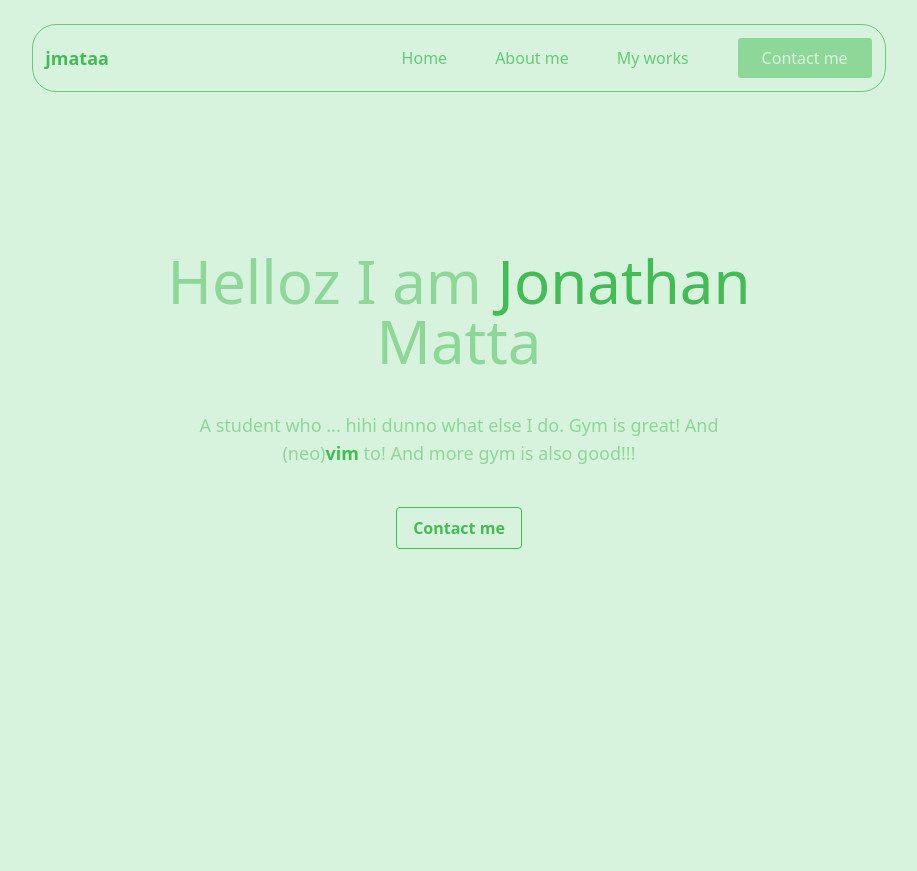
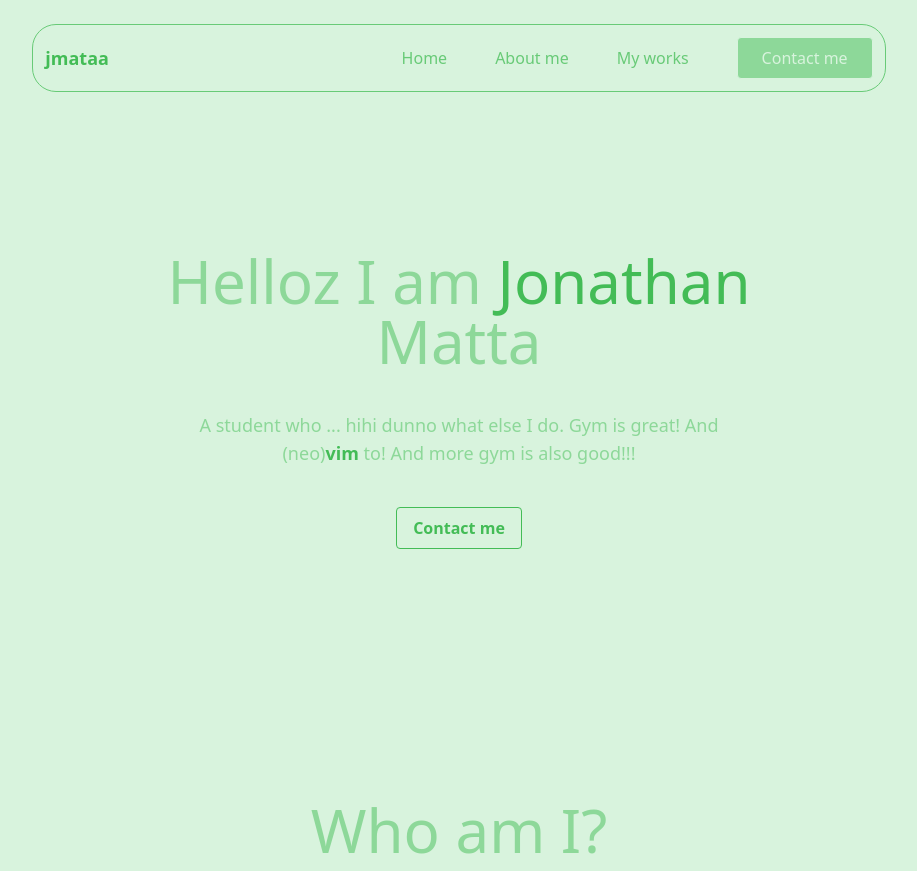
Before and after one commit to jmattaa/portfolio, a React (Vite) app: page / in a window 1280 px wide. Shown: the whole page, without its empty margins (181-1098 px from the left). Before the commit the page ends 800 px from the top, so only its background shows below. Built offline with nearby package versions, Linux system fonts and the light colour scheme.

Commit message:
Add about
Signed-off-by: jmattaa <mattajonathan1@gmail.com>

```diff
--- a/src/App.tsx
+++ b/src/App.tsx
@@ -1,11 +1,13 @@
 import Nav from './components/Nav'
 import Hero from './components/Hero'
+import About from './components/About'
 
 function App() {
     return (
         <>
             <Nav />
             <Hero />
+            <About />
         </>
     )
 }
--- /dev/null
+++ b/src/components/About.tsx
@@ -0,0 +1,14 @@
+
+function About() {
+    return (
+        <div className='w-full flex flex-col'>
+            <h1 className='text-3xl text-center text-palette-3
+                            lg:text-5xl xl:text-6xl'
+            >
+                Who am I?
+            </h1>
+        </div>
+    )
+}
+
+export default About;
--- a/src/index.css
+++ b/src/index.css
@@ -1,3 +1,9 @@
 @tailwind base;
 @tailwind components;
 @tailwind utilities;
+
+*, *::before, *::after {
+    margin: 0;
+    padding: 0;
+    box-sizing: border-box;
+}
```
